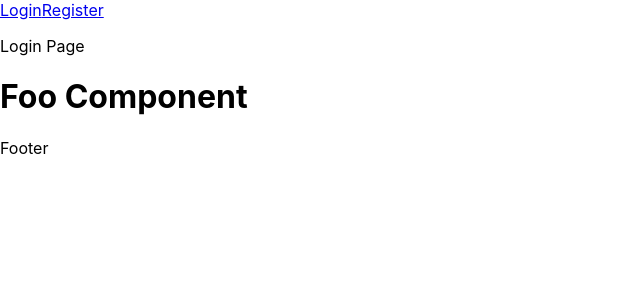
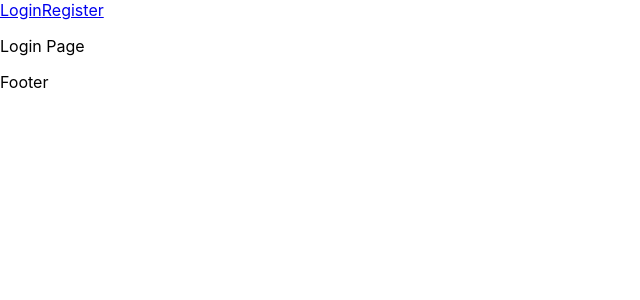
Before and after one commit to Magikmagnum/web-app, a React (Create React App) app: page / in a window 1280 px wide. Shown: the top 300 px of the page, without its empty margins (0-640 px from the left). Built offline with nearby package versions, Linux system fonts and the light colour scheme.

Commit message:
remove foo component

```diff
--- a/src/Containers/Login/Login.tsx
+++ b/src/Containers/Login/Login.tsx
@@ -1,5 +1,4 @@
 import * as React from 'react';
-import Foo from '../../components/Foo/Foo';
 import './Login.scss';
 
 interface ILoginProps {
@@ -10,7 +9,6 @@ const Login: React.FunctionComponent<ILoginProps> = ( props ) => {
   return (
     <>
     <p>Login Page</p>
-    <Foo />
     </>
   );
 };
--- a/src/components/Foo/Foo.tsx
+++ /dev/null
@@ -1,10 +0,0 @@
-import * as React from 'react';
-
-interface IFooProps {
-}
-
-const Foo: React.FunctionComponent<IFooProps> = (props) => {
-  return<h1>Foo Component</h1>;
-};
-
-export default Foo;
```
